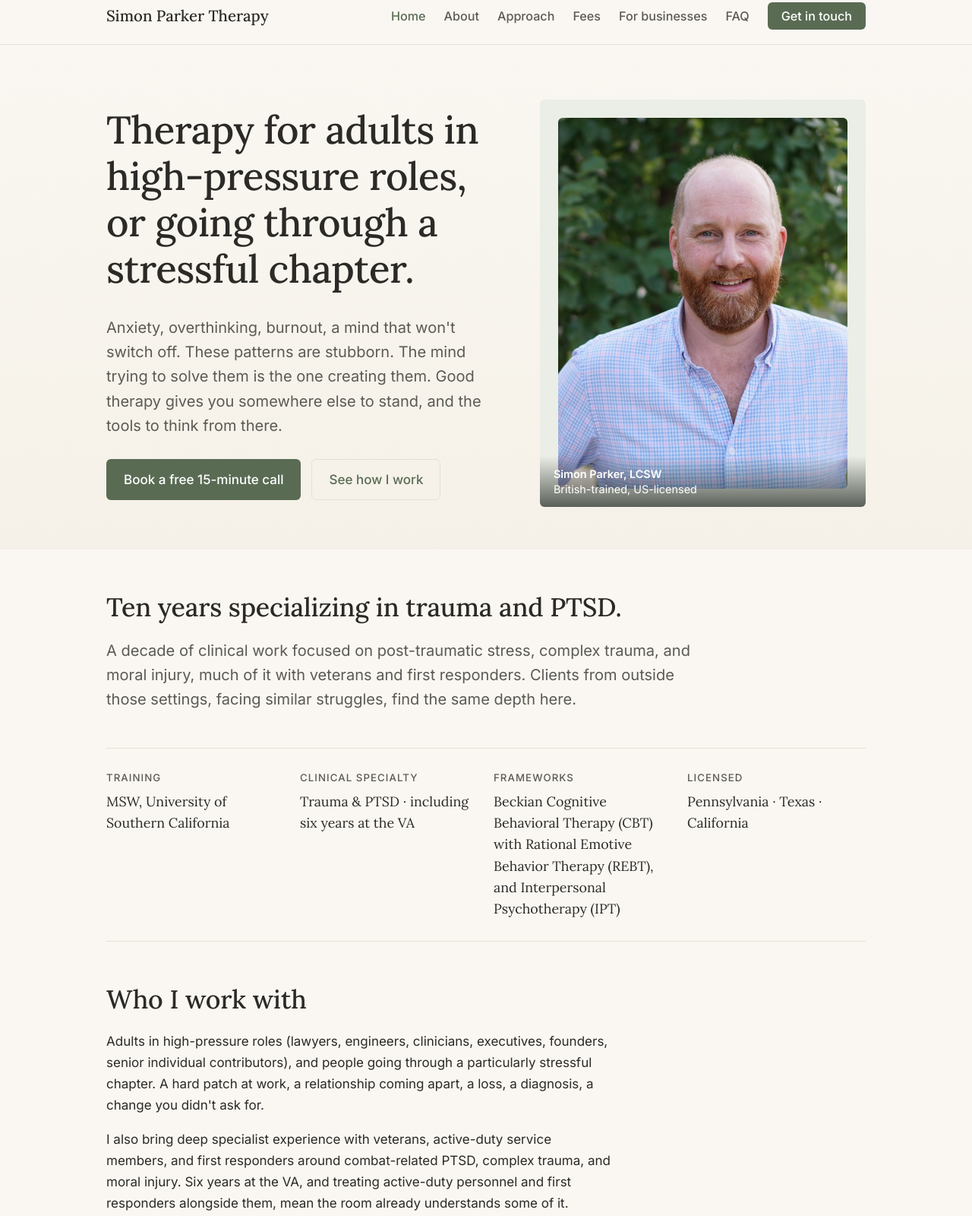
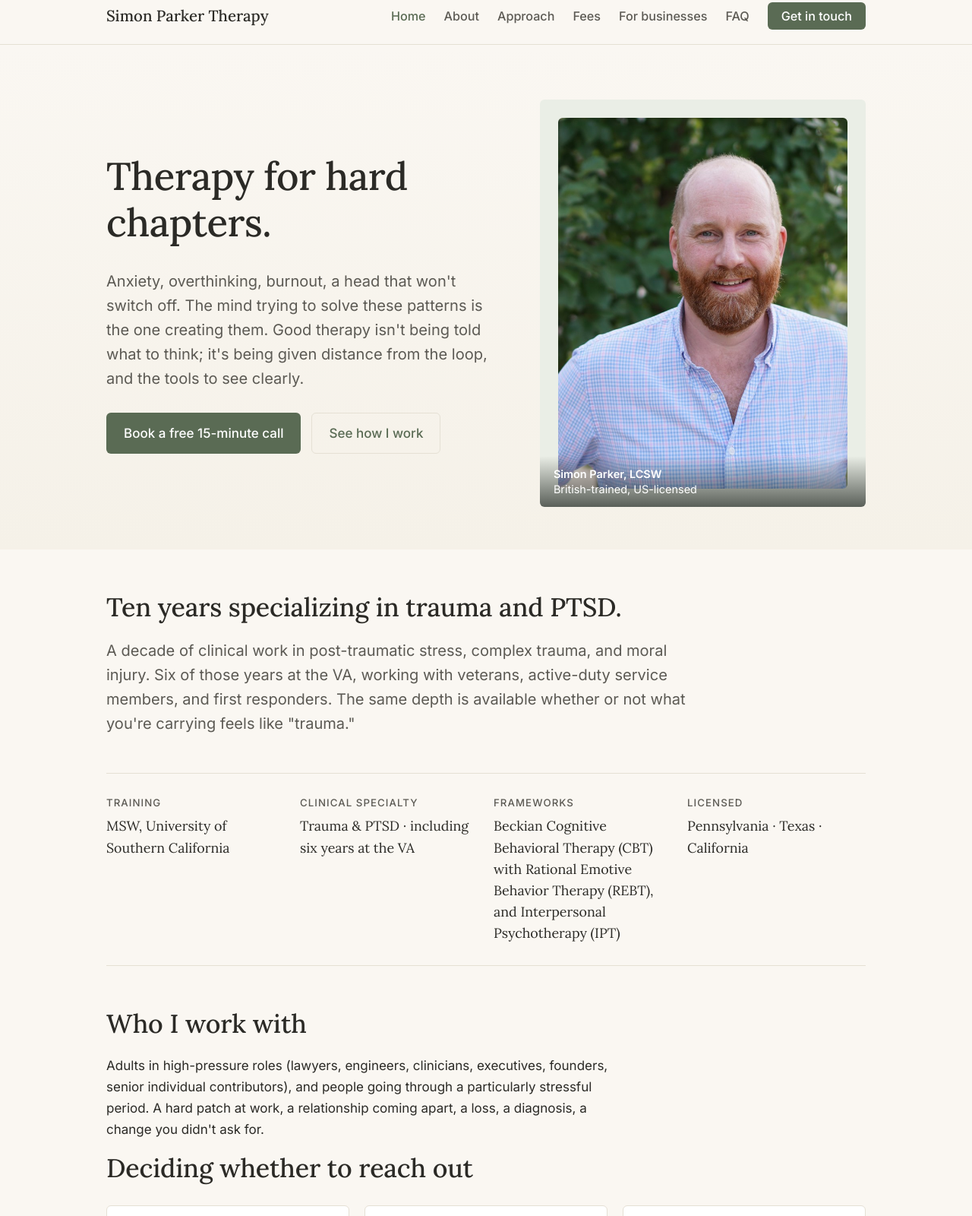
Before and after one commit to simoncharlesparker/simonparker-website, a plain HTML site: page website/index.html in a window 1280 px wide. Shown: the part 16-1616 px from the top of the page at 76% size. Drawn offline with Linux system fonts and the light colour scheme.

Commit message:
Update homepage hero, credential, and footer copy

```diff
--- a/website/index.html
+++ b/website/index.html
@@ -3,12 +3,12 @@
 <head>
 <meta charset="utf-8">
 <meta name="viewport" content="width=device-width, initial-scale=1">
-<title>Simon Parker Therapy | Therapy for adults in high-pressure roles</title>
-<meta name="description" content="Simon Parker, LCSW. Therapy for adults in high-pressure roles, or going through a stressful chapter. Ten years specializing in trauma and PTSD. Telehealth in PA, TX, and CA. In-person in Pittsburgh from summer 2026.">
+<title>Simon Parker Therapy | Anxiety, burnout, and trauma therapy</title>
+<meta name="description" content="Therapy for adults in high-pressure roles or hard chapters. Anxiety, overthinking, burnout. Ten years specializing in trauma and PTSD. Telehealth in PA, TX, and CA. In-person in Pittsburgh from summer 2026.">
 <link rel="canonical" href="https://simonparker.com/">
 <link rel="icon" type="image/svg+xml" href="favicon.svg">
 <meta property="og:title" content="Simon Parker Therapy">
-<meta property="og:description" content="Therapy for adults in high-pressure roles, or going through a stressful chapter. Simon Parker, LCSW.">
+<meta property="og:description" content="Therapy for adults in high-pressure roles or hard chapters. Simon Parker, LCSW.">
 <meta property="og:type" content="website">
 <meta property="og:url" content="https://simonparker.com/">
 <meta property="og:image" content="https://simonparker.com/images/og-card.jpg">
@@ -24,7 +24,7 @@
   "@context": "https://schema.org",
   "@type": "ProfessionalService",
   "name": "Simon Parker Therapy, PLLC",
-  "description": "Therapy for adults in high-pressure roles, or going through a stressful chapter. Ten years specializing in trauma and PTSD.",
+  "description": "Therapy for adults in high-pressure roles or hard chapters. Ten years specializing in trauma and PTSD.",
   "url": "https://simonparker.com/",
   "image": "https://simonparker.com/images/og-card.jpg",
   "telephone": "+1-412-444-8753",
@@ -81,8 +81,8 @@
     <div class="container">
       <div class="hero-grid">
         <div>
-          <h1>Therapy for adults in high-pressure roles, or going through a stressful chapter.</h1>
-          <p class="lede">Anxiety, overthinking, burnout, a mind that won't switch off. These patterns are stubborn. The mind trying to solve them is the one creating them. Good therapy gives you somewhere else to stand, and the tools to think from there.</p>
+          <h1>Therapy for hard chapters.</h1>
+          <p class="lede">Anxiety, overthinking, burnout, a head that won't switch off. The mind trying to solve these patterns is the one creating them. Good therapy isn't being told what to think; it's being given distance from the loop, and the tools to see clearly.</p>
           <div class="cta-row">
             <a href="contact.html" class="btn btn-primary">Book a free 15-minute call</a>
             <a href="approach.html" class="btn btn-secondary">See how I work</a>
@@ -107,7 +107,7 @@
   <section class="container sp-top-lg">
     <div class="prose">
       <h2>Ten years specializing in trauma and PTSD.</h2>
-      <p class="lede">A decade of clinical work focused on post-traumatic stress, complex trauma, and moral injury, much of it with veterans and first responders. Clients from outside those settings, facing similar struggles, find the same depth here.</p>
+      <p class="lede">A decade of clinical work in post-traumatic stress, complex trauma, and moral injury. Six of those years at the VA, working with veterans, active-duty service members, and first responders. The same depth is available whether or not what you're carrying feels like "trauma."</p>
     </div>
 
     <div class="credibility">
@@ -133,8 +133,7 @@
   <section class="container sp-top-lg">
     <div class="prose">
       <h2>Who I work with</h2>
-      <p>Adults in high-pressure roles (lawyers, engineers, clinicians, executives, founders, senior individual contributors), and people going through a particularly stressful chapter. A hard patch at work, a relationship coming apart, a loss, a diagnosis, a change you didn't ask for.</p>
-      <p>I also bring deep specialist experience with veterans, active-duty service members, and first responders around combat-related PTSD, complex trauma, and moral injury. Six years at the VA, and treating active-duty personnel and first responders alongside them, mean the room already understands some of it.</p>
+      <p>Adults in high-pressure roles (lawyers, engineers, clinicians, executives, founders, senior individual contributors), and people going through a particularly stressful period. A hard patch at work, a relationship coming apart, a loss, a diagnosis, a change you didn't ask for.</p>
     </div>
   </section>
 
@@ -170,7 +169,7 @@
     <div class="footer-grid">
       <div>
         <h3>Simon Parker Therapy, PLLC</h3>
-        <p>Therapy for adults in high-pressure roles, or going through a stressful chapter. Telehealth across Pennsylvania, Texas, and California. In-person in Pittsburgh from summer 2026.</p>
+        <p>Therapy for adults in high-pressure roles, or hard chapters. Telehealth across Pennsylvania, Texas, and California. In-person in Pittsburgh from summer 2026.</p>
       </div>
       <div>
         <h3>Explore</h3>
```
Also changed, not shown: website/about.html (+1 -1 lines), website/approach.html (+1 -1 lines), website/contact.html (+1 -1 lines), website/faq.html (+1 -1 lines), website/fees.html (+1 -1 lines), website/for-teams.html (+1 -1 lines), website/privacy.html (+1 -1 lines), website/thank-you.html (+1 -1 lines).
